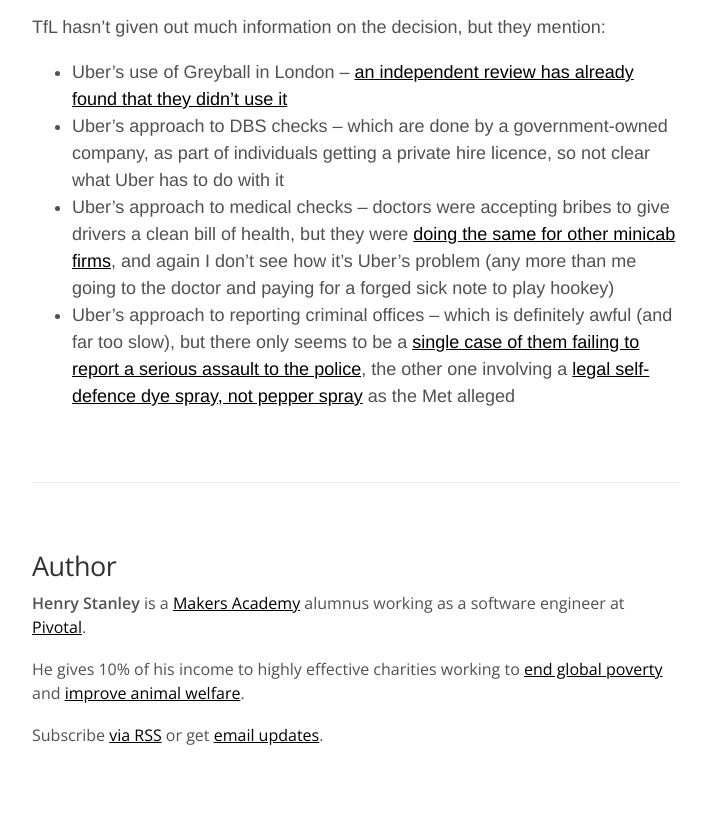
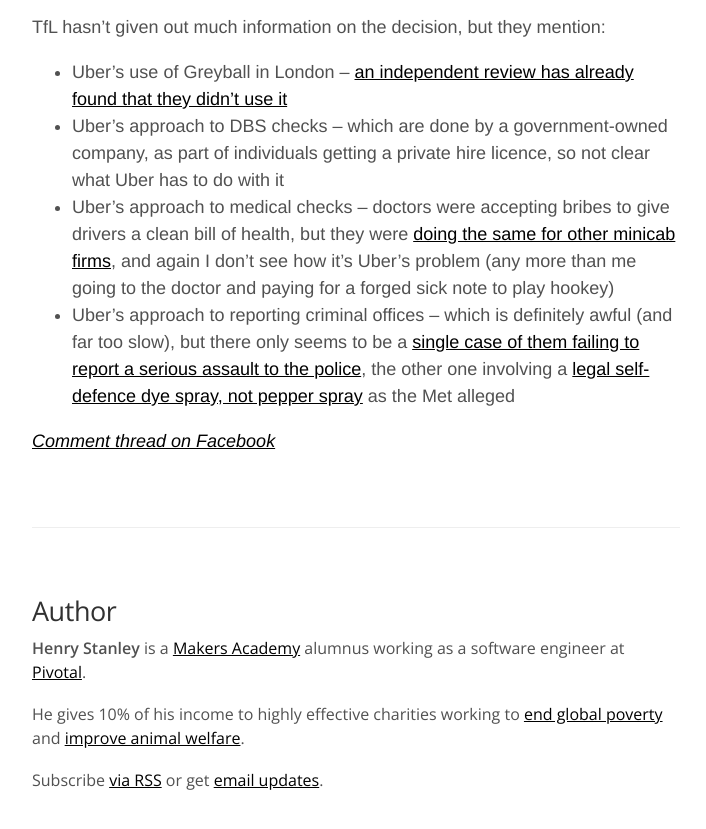
Before and after one commit to henryaj/blog-old, a Jekyll site: the page built from _posts/2017-09-23-londons-short-sighted-uber-ban.markdown, in a window 1280 px wide and 900 px high, scrolled down 826 px. Shown: the top 829 px of the window, without its empty margins (284-990 px from the left). Built offline with Jekyll 4.4.1, drawn with Linux system fonts in a browser that asks for light colours; some web fonts are replaced; our own code applies the rules of GitHub Pages for plain Markdown files.

Commit message:
Add link to facebook thread on uber post

```diff
--- a/_posts/2017-09-23-londons-short-sighted-uber-ban.markdown
+++ b/_posts/2017-09-23-londons-short-sighted-uber-ban.markdown
@@ -23,3 +23,5 @@
 - Uber's approach to DBS checks – which are done by a government-owned company, as part of individuals getting a private hire licence, so not clear what Uber has to do with it
 - Uber's approach to medical checks – doctors were accepting bribes to give drivers a clean bill of health, but they were [doing the same for other minicab firms](https://www.thesun.co.uk/news/1897962/investigation-reveals-dodgy-gps-getting-cash-to-help-minicab-and-uber-drivers-fake-medical-test-over-fitness-to-drive/), and again I don't see how it's Uber's problem (any more than me going to the doctor and paying for a forged sick note to play hookey)
 - Uber's approach to reporting criminal offices – which is definitely awful (and far too slow), but there only seems to be a [single case of them failing to report a serious assault to the police](http://uk.businessinsider.com/met-police-letter-uber-doesnt-report-serious-crimes-2017-8), the other one involving a [legal self-defence dye spray, not pepper spray](https://www.theguardian.com/technology/2017/aug/13/uber-failing-to-report-sex-attacks-by-drivers-says-met-police) as the Met alleged
+
+_[Comment thread on Facebook](https://www.facebook.com/henryaj/posts/10159306996740371?pnref=story)_
```
